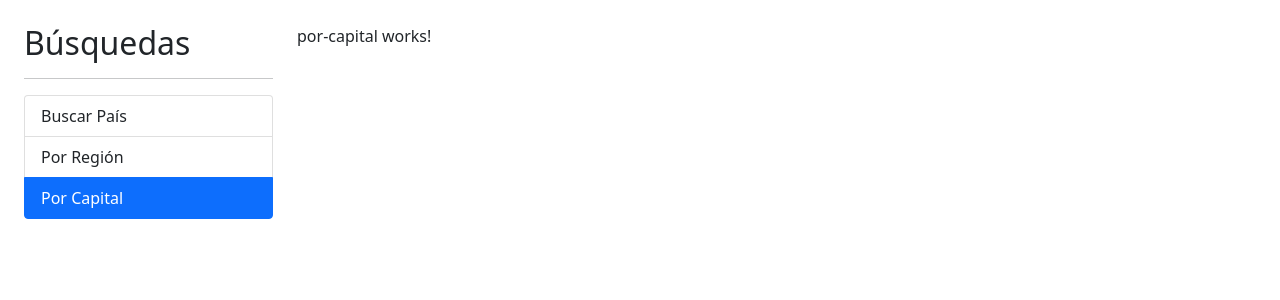
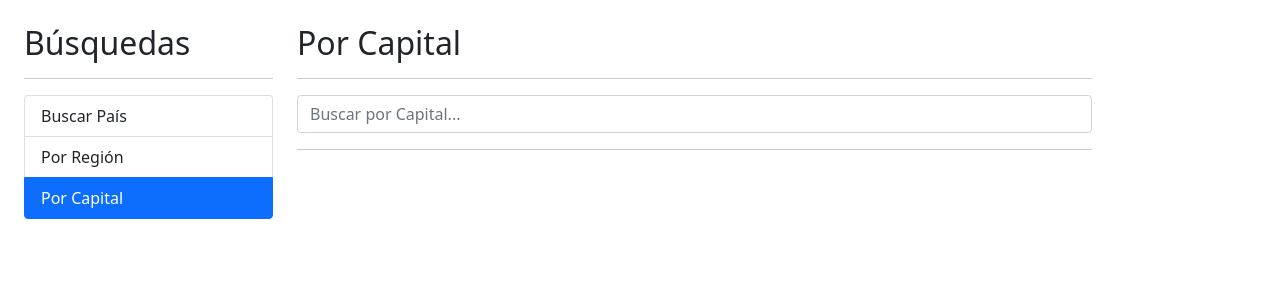
Before and after one commit to ElLuchoMan/PaisesApp, an Angular app: page /capital in a window 1280 px wide. Shown: the top 300 px of the page. Built offline with nearby package versions, Linux system fonts and the light colour scheme.

Commit message:
Búsqueda por Capital terminada

```diff
--- a/src/app/pais/components/pais-input/pais-input.component.html
+++ b/src/app/pais/components/pais-input/pais-input.component.html
@@ -1,3 +1,4 @@
 <form autocomplete="off" (ngSubmit)="buscar()">
-    <input type="text" name="termino" class="form-control" [(ngModel)]="termino"placeholder="Buscar País...">
+    <input type="text" name="termino" class="form-control" [(ngModel)]="termino" (input)="teclaPresionada()"
+        [placeholder]= "placeholder">
 </form>
--- a/src/app/pais/components/pais-input/pais-input.component.ts
+++ b/src/app/pais/components/pais-input/pais-input.component.ts
@@ -1,15 +1,30 @@
-import { Component, Output,EventEmitter} from '@angular/core';
+import { Placeholder } from '@angular/compiler/src/i18n/i18n_ast';
+import { Component, Output, EventEmitter, OnInit, Input } from '@angular/core';
+import { Subject } from 'rxjs';
+import { debounceTime } from 'rxjs/operators';
 
 
 @Component({
   selector: 'app-pais-input',
   templateUrl: './pais-input.component.html',
- })
-export class PaisInputComponent{
-termino:string='';
-@Output () onEnter:EventEmitter<string> = new EventEmitter();
-buscar(){
-  this.onEnter.emit(this.termino);
+})
+export class PaisInputComponent implements OnInit {
+  @Output() onEnter: EventEmitter<string> = new EventEmitter();
+  @Output() onDebounce: EventEmitter<string> = new EventEmitter();
+  @Input() placeholder: string = "";
+  debouncer: Subject<string> = new Subject();
+  termino: string = '';
+  ngOnInit() {
+    this.debouncer
+      .pipe(debounceTime(300))
+      .subscribe(valor => {
+        this.onDebounce.emit(valor);
+      });
+  }
+  buscar() {
+    this.onEnter.emit(this.termino);
+  }
+  teclaPresionada() {
+    this.debouncer.next(this.termino);
+  }
 }
-
-}
--- a/src/app/pais/components/pais-tabla/pais-tabla.component.html
+++ b/src/app/pais/components/pais-tabla/pais-tabla.component.html
@@ -12,7 +12,7 @@
         <tr   *ngFor="let pais of paises; let i = index">
             <td>{{i+1}}</td>
             <td><img class="small-flag" [src]="pais.flag"></td>
-            <td>{{pais.name}}</td>
+            <td>{{pais.capital}}, {{pais.name}}</td>
             <td>{{pais.population| number}}</td>
             <td> <a [routerLink]="['/pais',pais.alpha2Code]">Ver...</a></td>
         </tr>
--- a/src/app/pais/pages/por-capital/por-capital.component.html
+++ b/src/app/pais/pages/por-capital/por-capital.component.html
@@ -1 +1,16 @@
-<p>por-capital works!</p>
+<h2>Por Capital</h2>
+<hr>
+<div class="row">
+    <div class="col">
+       <app-pais-input (onEnter)="buscar($event)" placeholder="Buscar por Capital..."></app-pais-input>
+    </div>
+</div>
+<hr>
+<div *ngIf="hayError" class="alert alert-danger">
+    No hay ningún país con el término "{{termino}}".
+</div>
+<div *ngIf="paises.length>0" class="row">
+    <div class="col">
+<app-pais-tabla [paises]="paises"></app-pais-tabla>
+
+    </div>
--- a/src/app/pais/pages/por-capital/por-capital.component.ts
+++ b/src/app/pais/pages/por-capital/por-capital.component.ts
@@ -1,4 +1,6 @@
-import { Component, OnInit } from '@angular/core';
+import { Component, Output, EventEmitter } from '@angular/core';
+import { Pais } from '../../interfaces/pais.interface';
+import { PaisService } from '../../services/pais.service';
 
 @Component({
   selector: 'app-por-capital',
@@ -6,11 +8,23 @@ import { Component, OnInit } from '@angular/core';
   styles: [
   ]
 })
-export class PorCapitalComponent implements OnInit {
-
-  constructor() { }
-
-  ngOnInit(): void {
+export class PorCapitalComponent {
+  termino: string = '';
+  hayError: boolean = false;
+  paises: Pais[] = [];
+  constructor(private ciudadService: PaisService) { }
+  buscar(termino: string) {
+    this.hayError = false;
+    this.termino = termino;
+    this.ciudadService.buscarCiudad(this.termino)
+      .subscribe((paises) => {
+        console.log(paises);
+        this.paises = paises;
+      }, (err) => {
+        this.hayError = true;
+        this.paises = [];
+      });
   }
 
+
 }
--- a/src/app/pais/pages/por-pais/por-pais.component.html
+++ b/src/app/pais/pages/por-pais/por-pais.component.html
@@ -2,7 +2,7 @@
 <hr>
 <div class="row">
     <div class="col">
-       <app-pais-input (onEnter)="buscar($event)"></app-pais-input>
+       <app-pais-input (onEnter)="buscar($event)" placeholder="Buscar por País..."(onDebounce)="sugerencias($event)"></app-pais-input>
     </div>
 </div>
 <hr>
--- a/src/app/pais/pages/por-pais/por-pais.component.ts
+++ b/src/app/pais/pages/por-pais/por-pais.component.ts
@@ -11,23 +11,26 @@ import { Pais } from '../../interfaces/pais.interface';
 export class PorPaisComponent {
 
   termino: string = '';
-  hayError:boolean=false;
-  paises:Pais[]=[];
+  hayError: boolean = false;
+  paises: Pais[] = [];
   constructor(private paisService: PaisService) { }
 
-  buscar(termino:string) {
-    this.hayError=false;
-    this.termino=termino;
+  buscar(termino: string) {
+    this.hayError = false;
+    this.termino = termino;
     this.paisService.buscarPais(this.termino)
-    .subscribe((paises)=>{
-      console.log(paises);
-      this.paises=paises;
+      .subscribe((paises) => {
+        console.log(paises);
+        this.paises = paises;
 
-    }, (err)=>{
-     this.hayError=true;
-     this.paises=[];
-    }
-    );
-
+      }, (err) => {
+        this.hayError = true;
+        this.paises = [];
+      }
+      );
+  }
+  sugerencias(termino: string) {
+    this.hayError = false;
+    this.termino = '';
   }
 }
--- a/src/app/pais/pages/ver-pais/ver-pais.component.ts
+++ b/src/app/pais/pages/ver-pais/ver-pais.component.ts
@@ -1,4 +1,6 @@
 import { Component, OnInit } from '@angular/core';
+import { ActivatedRoute } from '@angular/router';
+import { PaisService } from '../../services/pais.service';
 
 @Component({
   selector: 'app-ver-pais',
@@ -8,9 +10,17 @@ import { Component, OnInit } from '@angular/core';
 })
 export class VerPaisComponent implements OnInit {
 
-  constructor() { }
+  constructor(
+    private activatedRoute: ActivatedRoute,
+    private paisService: PaisService) { }
 
   ngOnInit(): void {
+    this.activatedRoute.params
+      .subscribe(({ id }) => {
+        console.log(id);
+        this.paisService.getPaisPorAlpha(id).subscribe(pais => {
+          console.log(pais);
+        })
+      });
   }
-
 }
--- a/src/app/pais/services/pais.service.ts
+++ b/src/app/pais/services/pais.service.ts
@@ -16,5 +16,12 @@ export class PaisService {
     const url = `${this.apiUrl}/name/${termino}`;
     return this.http.get<Pais[]>(url);
   }
-
+  buscarCiudad(termino: string): Observable<Pais[]> {
+    const url = `${this.apiUrl}/capital/${termino}`;
+    return this.http.get<Pais[]>(url);
+  }
+getPaisPorAlpha(id:string):Observable<Pais> {
+  const url = `${this.apiUrl}/alpha/${id}`;
+  return this.http.get<Pais>(url);
 }
+}
```
